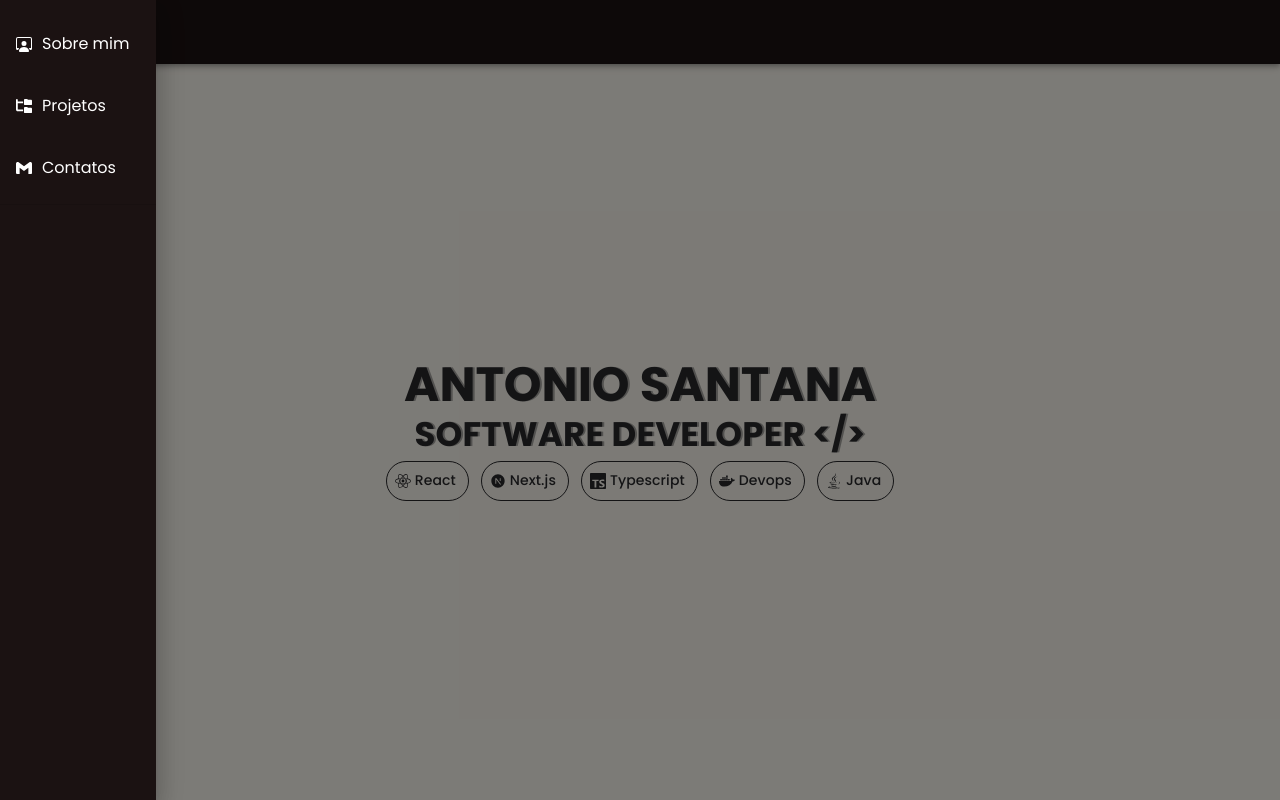
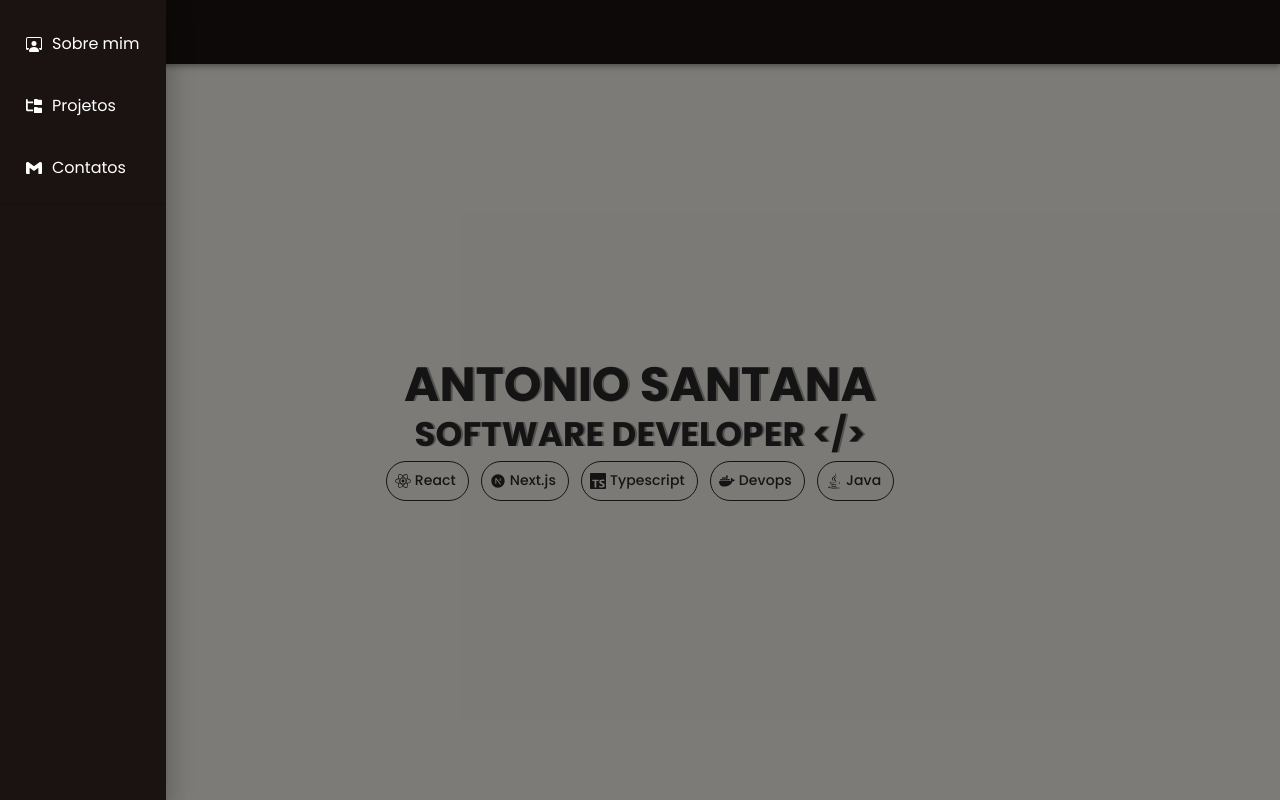
Before and after one commit to callioptsu/Portfolio, a Next.js app: page / in a window 1280 px wide. Both pictures are taken after a click on the button 108 px from the left and 32 px from the top of the page. Built offline with nearby package versions, Linux system fonts and the light colour scheme.

Commit message:
fix(style): link component style and renderization

```diff
--- a/src/components/@custom-leftbar/LeftbarComponent.tsx
+++ b/src/components/@custom-leftbar/LeftbarComponent.tsx
@@ -1,15 +1,12 @@
 import React, { Dispatch } from 'react'
 
 // Material UI
-import { Divider, Drawer, List, ListItem } from '@mui/material'
+import { Divider, Drawer, Link, List, ListItem } from '@mui/material'
 
 // React Icons
 import { SiGmail } from 'react-icons/si'
 import { FaFolderTree } from 'react-icons/fa6'
 import { BsPersonWorkspace } from 'react-icons/bs'
-
-// Custom
-import LinkComponent from '../@custom-links/LinkComponent'
 
 // Style
 import './LeftbarComponent.css'
@@ -25,11 +22,11 @@ export default function LeftbarComponent({
 }: LeftbarComponentProps) {
   const renderIcons = (value: string) => {
     if (value === 'sobre mim') {
-      return <BsPersonWorkspace color="white" />
+      return <BsPersonWorkspace color="white" style={{ marginRight: '10px' }} />
     } else if (value === 'projetos') {
-      return <FaFolderTree color="white" />
+      return <FaFolderTree color="white" style={{ marginRight: '10px' }} />
     } else if (value === 'contatos') {
-      return <SiGmail color="white" />
+      return <SiGmail color="white" style={{ marginRight: '10px' }} />
     }
   }
 
@@ -61,12 +58,21 @@ export default function LeftbarComponent({
                   },
                 }}
               >
-                {renderIcons(value)}
-                <LinkComponent
-                  url={value.replace(' ', '-')}
+                <Link
+                  href={value.replace(' ', '-')}
                   fontFamily="Poppins"
-                  text={value.slice(0, 1).toUpperCase() + value.slice(1)}
-                />
+                  sx={{
+                    display: 'flex',
+                    justifyContent: 'center',
+                    color: 'white',
+                    margin: '10px',
+                    textDecoration: 'none',
+                    cursor: 'default',
+                  }}
+                >
+                  {renderIcons(value)}
+                  {value.slice(0, 1).toUpperCase() + value.slice(1)}
+                </Link>
               </ListItem>
             )
           },
```
